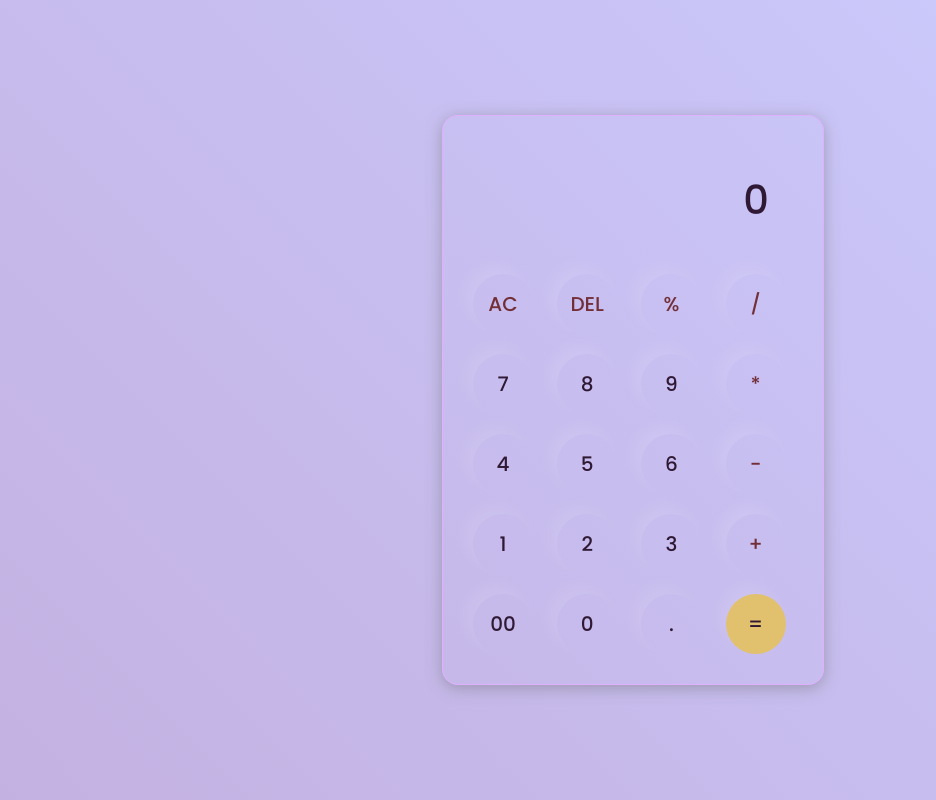
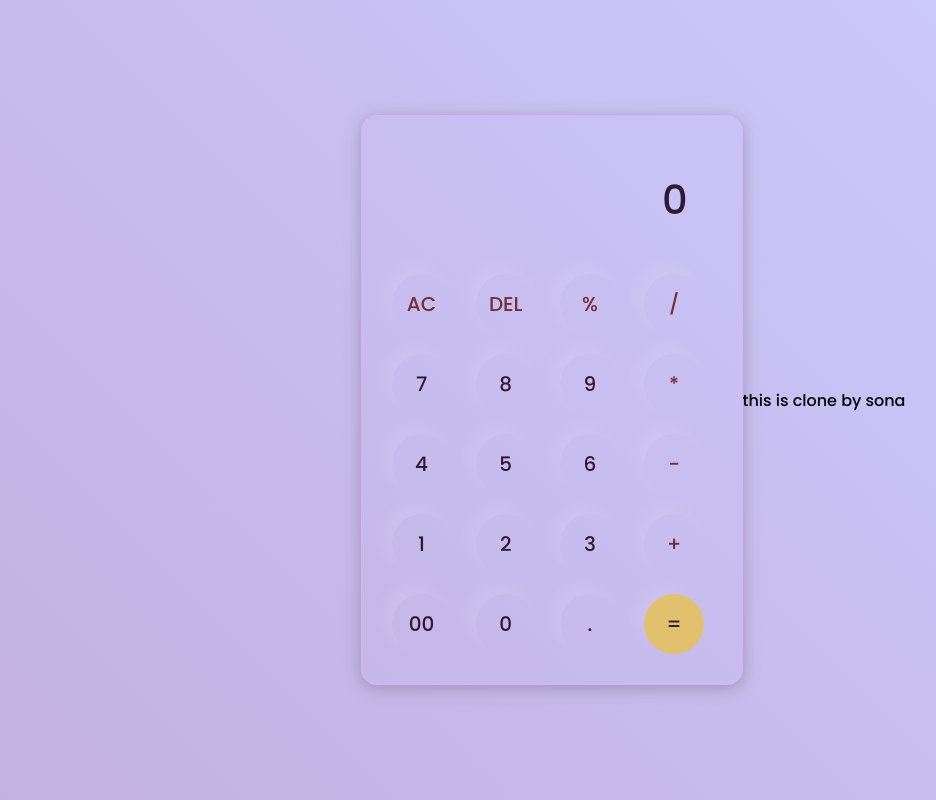
Before and after one commit to NirjalaPrajapati/Calculator, a plain HTML site: page index.html in a window 1280 px wide. Shown: the whole page, without its empty margins (7-943 px from the left). Drawn offline with Linux system fonts and the light colour scheme.

Commit message:
this edited by sona

```diff
--- a/index.html
+++ b/index.html
@@ -44,7 +44,7 @@
         </div>
       </div>
     </div>
-
+<p>this is clone by sona</p>
     <script src="script.js"></script>
   </body>
 </html>
```
